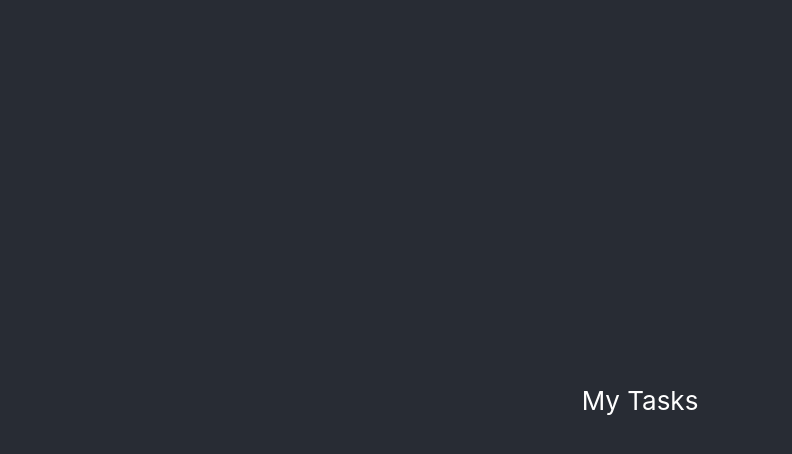
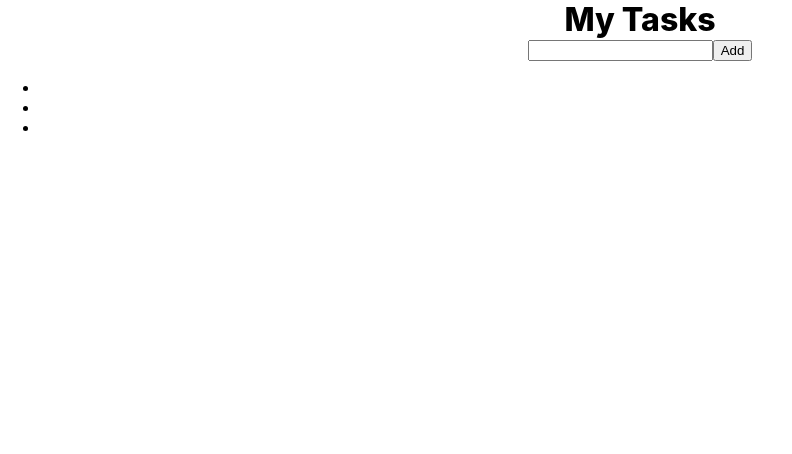
Before and after one commit to joshuacrass/task-app, a React (Create React App) app: page / in a window 1280 px wide. Shown: the top 454 px of the page, without its empty margins (0-792 px from the left). Built offline with nearby package versions, Linux system fonts and the light colour scheme.

Commit message:
Scaffolded out major components

```diff
--- a/src/App.js
+++ b/src/App.js
@@ -1,11 +1,14 @@
-import './App.css';
+import "./App.css";
+import Header from "./components/Header";
+import TaskForm from "./components/TaskForm";
+import TaskList from "./components/TaskList";
 
 function App() {
   return (
-    <div className='App'>
-      <header className='App-header'>My Tasks</header>
-      {/* Task Form */}
-      {/* Task List */}
+    <div className="App">
+      <Header />
+      <TaskForm />
+      <TaskList />
     </div>
   );
 }
--- /dev/null
+++ b/src/components/Header.jsx
@@ -0,0 +1,12 @@
+import styled from "styled-components";
+
+const StyledHeader = styled.header`
+  font-size: 2rem;
+  font-weight: 800;
+`;
+
+const Header = () => {
+  return <StyledHeader>My Tasks</StyledHeader>;
+};
+
+export default Header;
--- /dev/null
+++ b/src/components/TaskForm.jsx
@@ -0,0 +1,10 @@
+const TaskForm = () => {
+  return (
+    <div>
+      <input type="text" />
+      <button>Add</button>
+    </div>
+  );
+};
+
+export default TaskForm;
--- /dev/null
+++ b/src/components/TaskList.jsx
@@ -0,0 +1,13 @@
+const TaskList = () => {
+  return (
+    <div>
+      <ul>
+        <li></li>
+        <li></li>
+        <li></li>
+      </ul>
+    </div>
+  );
+};
+
+export default TaskList;
```
Also changed, not shown: package.json (+7 -0 lines), 2 other files (tests, documents, lock files or other folders).
